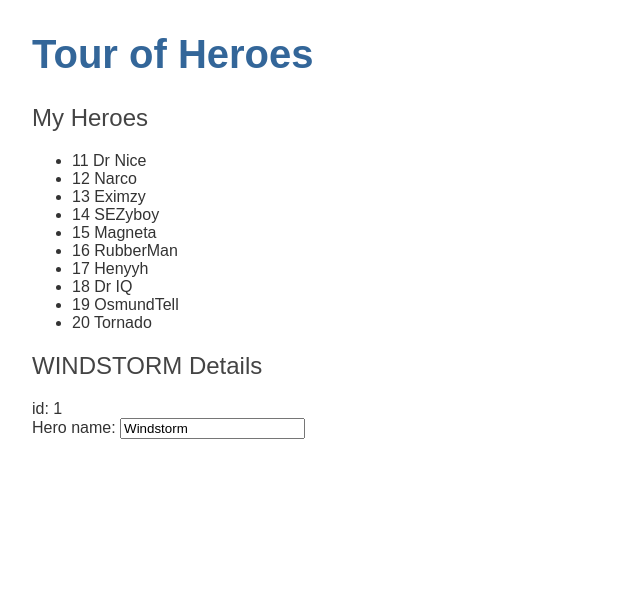
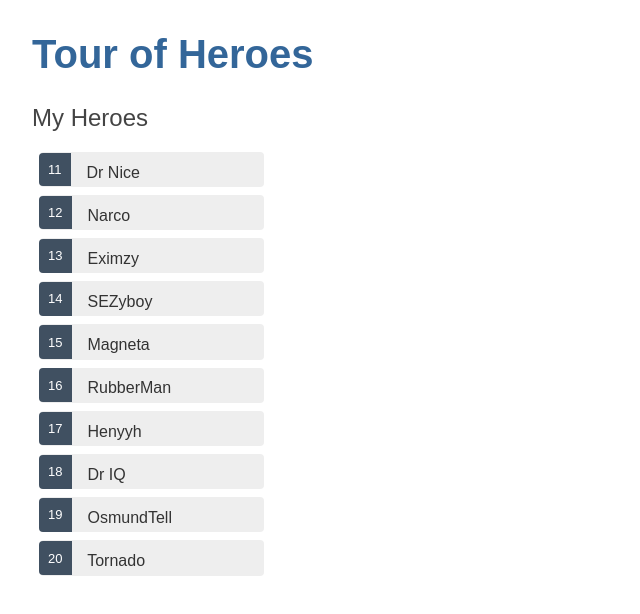
Before and after one commit to Macezu/Angular, an Angular app in the folder angular-app/: page / in a window 1280 px wide. Shown: the top 614 px of the page, without its empty margins (0-640 px from the left). Built offline with nearby package versions, Linux system fonts and the light colour scheme.

Commit message:
2 Display a list complete

```diff
--- a/angular-app/src/app/heroes/heroes.component.css
+++ b/angular-app/src/app/heroes/heroes.component.css
@@ -0,0 +1,52 @@
+/* HeroesComponent's private CSS styles */
+.heroes {
+    margin: 0 0 2em 0;
+    list-style-type: none;
+    padding: 0;
+    width: 15em;
+  }
+  .heroes li {
+    cursor: pointer;
+    position: relative;
+    left: 0;
+    background-color: #EEE;
+    margin: .5em;
+    padding: .3em 0;
+    height: 1.6em;
+    border-radius: 4px;
+  }
+  .heroes li:hover {
+    color: #2c3a41;
+    background-color: #e6e6e6;
+    left: .1em;
+  }
+  .heroes li.selected {
+    background-color: black;
+    color: white;
+  }
+  .heroes li.selected:hover {
+    background-color: #505050;
+    color: white;
+  }
+  .heroes li.selected:active {
+    background-color: black;
+    color: white;
+  }
+  .heroes .badge {
+    display: inline-block;
+    font-size: small;
+    color: white;
+    padding: 0.8em 0.7em 0 0.7em;
+    background-color:#405061;
+    line-height: 1em;
+    position: relative;
+    left: -1px;
+    top: -4px;
+    height: 1.8em;
+    margin-right: .8em;
+    border-radius: 4px 0 0 4px;
+  }
+
+  input {
+    padding: .5rem;
+  }
--- a/angular-app/src/app/heroes/heroes.component.html
+++ b/angular-app/src/app/heroes/heroes.component.html
@@ -1,12 +1,19 @@
 <h2>My Heroes</h2>
 <ul class="heroes">
-    <li *ngFor="let hero of heroes">
-    <span class="badge">{{hero.id}}</span> {{hero.name}}
+  <li
+    *ngFor="let hero of heroes"
+    (click)="onSelect(hero)"
+    [class.selected]="hero === selectedHero"
+  >
+   <!-- Conditional css.selected class  -->
+    <span class="badge">{{ hero.id }}</span> {{ hero.name }}
   </li>
 </ul>
-<h2>{{ hero.name | uppercase }} Details</h2>
-<div><span>id: </span>{{hero.id}}</div>
-<div>
-  <label for="name">Hero name: </label>
-  <input id="name" [(ngModel)]="hero.name" placeholder="name" />
+<div *ngIf="selectedHero">
+  <h2>{{ selectedHero.name | uppercase }} Details</h2>
+  <div><span>id: </span>{{ selectedHero.id }}</div>
+  <div>
+    <label for="name">Hero name: </label>
+    <input id="name" [(ngModel)]="selectedHero.name" placeholder="name" />
+  </div>
 </div>
--- a/angular-app/src/app/heroes/heroes.component.ts
+++ b/angular-app/src/app/heroes/heroes.component.ts
@@ -9,7 +9,10 @@
 })
 
 export class HeroesComponent implements OnInit {
-  hero: Hero = { id: 1, name: 'Windstorm' };
+  selectedHero?: Hero;
+  onSelect(hero: Hero): void{
+    this.selectedHero = hero
+  }
   heroes = HEROES;
   constructor() { }
 
```
